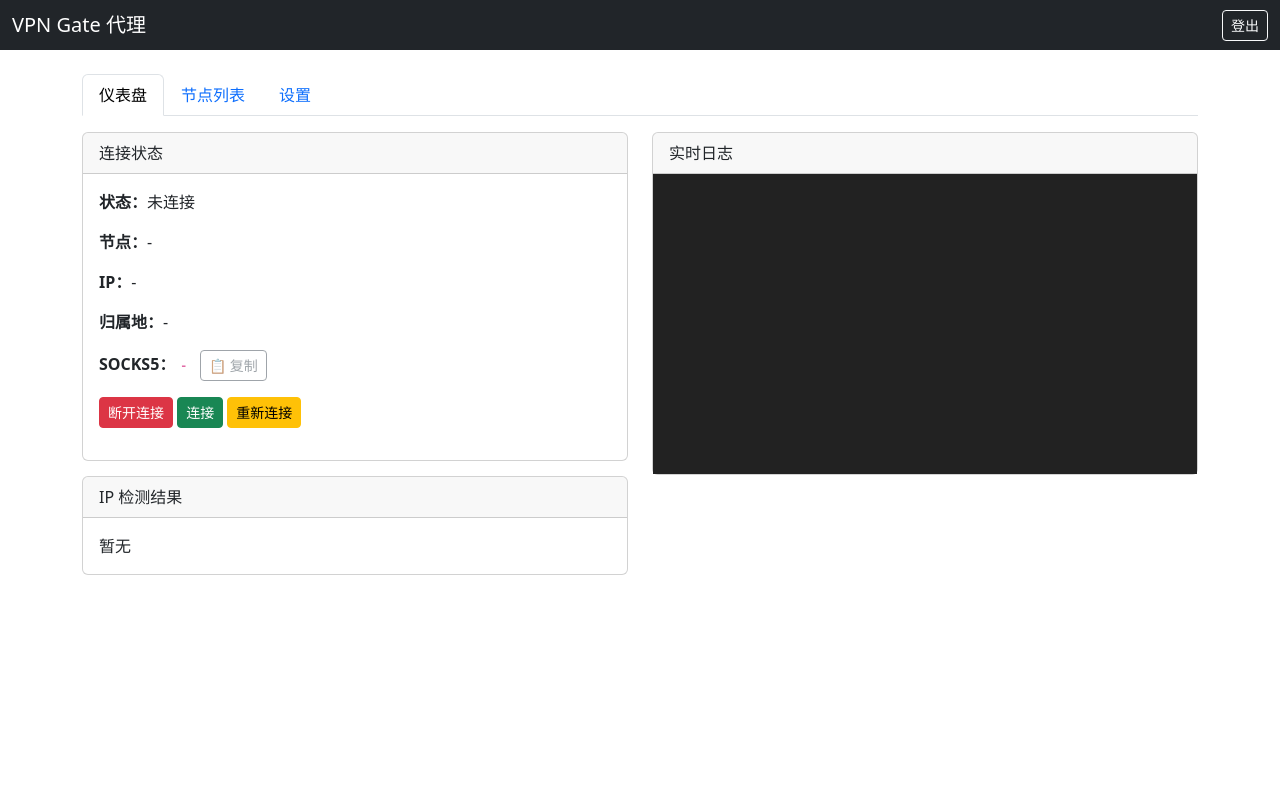
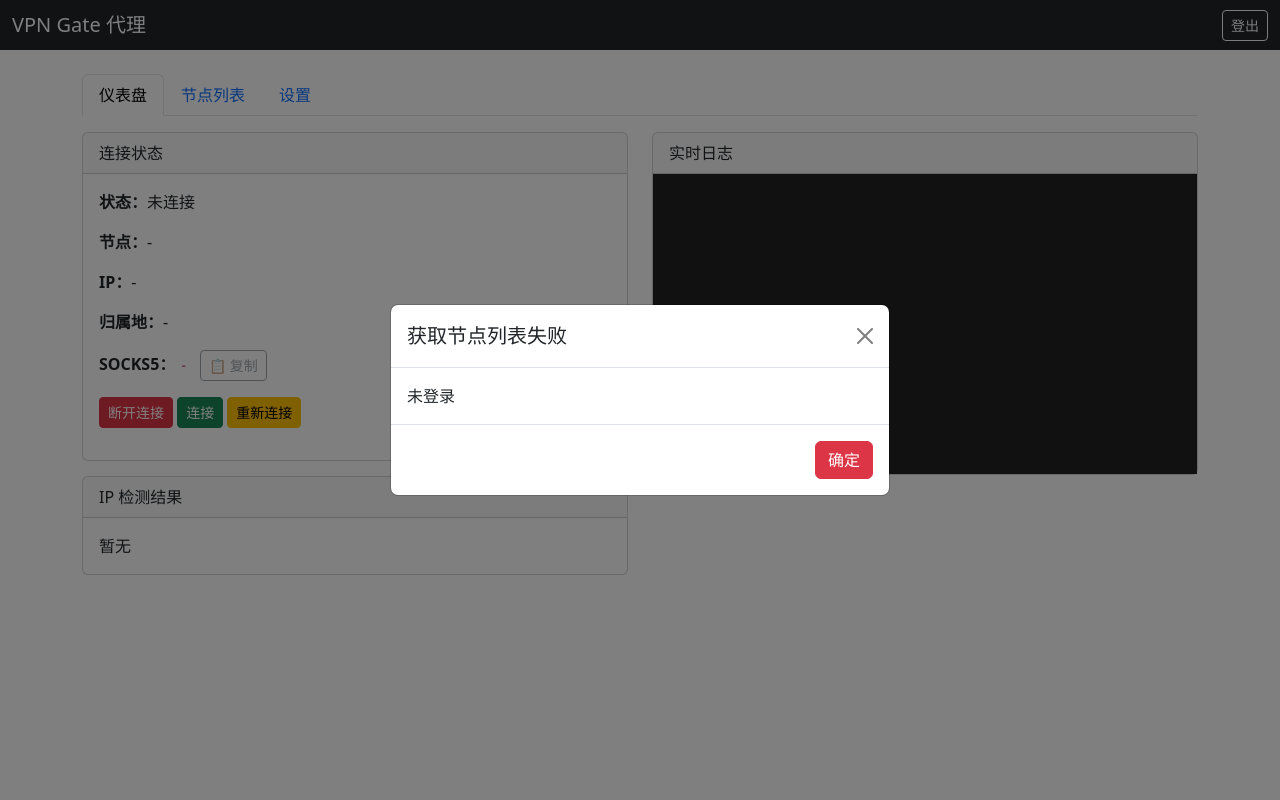
Before and after one commit to owenxx10086/vpngate-proxy, a Flask app: template app/templates/index.html in a window 1280 px wide. Run offline with Flask 3, Linux system fonts and the light colour scheme; the template is opened without the code that fills it, so the values that code supplies are empty; some libraries are stand-ins or nearby versions.

Commit message:
Update index.html

```diff
--- a/app/templates/index.html
+++ b/app/templates/index.html
@@ -131,17 +131,65 @@
         </div>
     </div>
 
+    <!-- 全局自定义消息/确认模态框 -->
+    <div class="modal fade" id="globalModal" tabindex="-1" aria-hidden="true">
+        <div class="modal-dialog modal-dialog-centered">
+            <div class="modal-content">
+                <div class="modal-header">
+                    <h5 class="modal-title" id="globalModalTitle"></h5>
+                    <button type="button" class="btn-close" data-bs-dismiss="modal" aria-label="Close"></button>
+                </div>
+                <div class="modal-body" id="globalModalBody"></div>
+                <div class="modal-footer" id="globalModalFooter"></div>
+            </div>
+        </div>
+    </div>
+
     <script>
         const socket = io();
         const logPanel = document.getElementById("log-panel");
         const modalLogPanel = document.getElementById("modal-log-panel");
         const connectModal = new bootstrap.Modal(document.getElementById("connectModal"));
+        const globalModal = new bootstrap.Modal(document.getElementById("globalModal"));
         let isConnecting = false;
         let modalVisible = false;
         let allNodes = [];
         let isRefreshing = false;
         let configRegion = "all";
 
+        // 全局自定义弹窗函数
+        function showMessage(title, message, type = "info") {
+            const titleEl = document.getElementById("globalModalTitle");
+            const bodyEl = document.getElementById("globalModalBody");
+            const footerEl = document.getElementById("globalModalFooter");
+            titleEl.textContent = title;
+            bodyEl.textContent = message;
+            footerEl.innerHTML = `<button type="button" class="btn btn-${type === "danger" ? "danger" : "primary"}" data-bs-dismiss="modal">确定</button>`;
+            globalModal.show();
+        }
+
+        function showConfirm(title, message, callback) {
+            const titleEl = document.getElementById("globalModalTitle");
+            const bodyEl = document.getElementById("globalModalBody");
+            const footerEl = document.getElementById("globalModalFooter");
+            titleEl.textContent = title;
+            bodyEl.textContent = message;
+            footerEl.innerHTML = `
+                <button type="button" class="btn btn-secondary" id="confirmNo">取消</button>
+                <button type="button" class="btn btn-primary" id="confirmYes">确定</button>
+            `;
+            globalModal.show();
+            document.getElementById("confirmYes").onclick = () => {
+                globalModal.hide();
+                callback(true);
+            };
+            document.getElementById("confirmNo").onclick = () => {
+                globalModal.hide();
+                callback(false);
+            };
+        }
+
+        // 日志监听
         socket.on("log", (data) => {
             const msg = `<div>${data.message}</div>`;
             logPanel.innerHTML += msg;
@@ -152,6 +200,7 @@
             }
         });
 
+        // 仪表盘状态更新
         async function updateStatus() {
             try {
                 const res = await fetch("/api/status");
@@ -175,6 +224,7 @@
         setInterval(updateStatus, 3000);
         updateStatus();
 
+        // 复制 SOCKS5
         document.getElementById("copy-socks-btn").addEventListener("click", () => {
             const socks = document.getElementById("socks-link").textContent;
             if (!socks || socks === "-") return;
@@ -200,14 +250,15 @@
                 document.execCommand("copy");
                 btn.textContent = "✅ 已复制";
             } catch (err) {
-                alert("复制失败，请手动复制：" + text);
+                showMessage("复制失败", "请手动复制：" + text, "danger");
             } finally {
                 document.body.removeChild(textarea);
                 setTimeout(() => { btn.textContent = "📋 复制"; }, 2000);
             }
         }
 
-        function buildRegionOptions(nodes) {
+        // 构建地区选项 HTML（基于全部节点）
+        function buildRegionOptions(nodes, selectedVal = null) {
             const regions = new Set();
             nodes.forEach(n => {
                 if (n.country_short) regions.add(JSON.stringify({short: n.country_short, long: n.country_long}));
@@ -215,31 +266,25 @@
             const sorted = Array.from(regions).map(JSON.parse).sort((a,b) => a.short.localeCompare(b.short));
             let html = '<option value="all">所有地区</option>';
             sorted.forEach(r => {
-                html += `<option value="${r.short}">${r.long} (${r.short})</option>`;
+                const selAttr = selectedVal && selectedVal === r.short ? " selected" : "";
+                html += `<option value="${r.short}"${selAttr}>${r.long} (${r.short})</option>`;
             });
             return html;
         }
 
+        // 更新节点列表地区筛选器（始终显示所有地区，并保持当前选中值）
         function populateRegionFilter(nodes) {
             const select = document.getElementById("region-filter");
             const currentVal = select.value || localStorage.getItem("selectedRegion") || "all";
-            select.innerHTML = buildRegionOptions(nodes);
-            if ([...select.options].some(opt => opt.value === currentVal)) {
-                select.value = currentVal;
-            } else {
-                select.value = "all";
-            }
+            select.innerHTML = buildRegionOptions(nodes, currentVal);
         }
 
+        // 更新设置页地区下拉（始终显示所有地区，并保持配置值或当前选中值）
         function updateSettingsRegionDropdown(nodes) {
             const select = document.getElementById("cfg-region");
-            const currentVal = select.value || configRegion || "all";
-            select.innerHTML = buildRegionOptions(nodes);
-            if ([...select.options].some(opt => opt.value === currentVal)) {
-                select.value = currentVal;
-            } else {
-                select.value = "all";
-            }
+            // 优先使用从配置加载的值，其次当前选中值
+            const currentVal = configRegion || select.value || "all";
+            select.innerHTML = buildRegionOptions(nodes, currentVal);
         }
 
         function renderNodeTable(nodes) {
@@ -300,12 +345,13 @@
                 allNodes = nodes;
                 renderNodeTable(nodes);
                 updateStats(nodes);
-                populateRegionFilter(nodes);
-                updateSettingsRegionDropdown(nodes);
+                // 使用全部节点（allNodes）更新下拉，保证选项完整
+                populateRegionFilter(allNodes);
+                updateSettingsRegionDropdown(allNodes);
                 status.textContent = "刷新完成";
                 setTimeout(() => { status.textContent = ""; }, 2000);
             } catch(e) {
-                alert("获取节点列表失败: " + e.message);
+                showMessage("获取节点列表失败", e.message, "danger");
                 status.textContent = "刷新失败";
                 setTimeout(() => { status.textContent = ""; }, 2000);
             } finally {
@@ -314,11 +360,12 @@
             }
         }
 
-        // 地区筛选器变化时自动刷新
+        // 节点列表地区筛选器变化时自动刷新
         document.getElementById("region-filter").addEventListener("change", () => {
             refreshNodes();
         });
 
+        // 连接节点（带模态框和自动重试）
         async function connectNode(ip, depth = 0) {
             if (isConnecting && depth === 0) return;
             const MAX_RETRIES = 3;
@@ -405,19 +452,23 @@
         document.getElementById("modal-cancel-btn").addEventListener("click", closeModal);
         document.getElementById("modal-close-btn").addEventListener("click", closeModal);
 
-        // 仪表盘按钮
-        document.getElementById("disconnect-btn").addEventListener("click", async () => {
-            if (!confirm("确定要断开当前 VPN 连接吗？")) return;
+        // 仪表盘按钮（使用统一确认弹窗）
+        document.getElementById("disconnect-btn").addEventListener("click", () => {
+            showConfirm("断开连接", "确定要断开当前 VPN 连接吗？", async (confirmed) => {
+                if (!confirmed) return;
                 try {
                     const res = await fetch("/api/disconnect", { method: "POST" });
                     const data = await res.json();
                     if (data.success) {
                         updateStatus();
-                    alert("已断开连接");
+                        showMessage("操作成功", "已断开连接", "success");
                     } else {
-                    alert("断开失败");
+                        showMessage("操作失败", "断开失败", "danger");
                     }
-            } catch(e) { alert("请求失败"); }
+                } catch(e) {
+                    showMessage("请求失败", e.message, "danger");
+                }
+            });
         });
 
         document.getElementById("connect-btn").addEventListener("click", async () => {
@@ -426,15 +477,18 @@
                 const data = await res.json();
                 if (data.success) {
                     updateStatus();
-                    alert(`连接请求已发送 (${data.node})`);
+                    showMessage("连接请求已发送", `正在连接节点 ${data.node}，请查看日志`, "info");
                 } else {
-                    alert("连接失败: " + (data.error || "未知错误"));
+                    showMessage("连接失败", data.error || "未知错误", "danger");
                 }
-            } catch(e) { alert("请求失败"); }
+            } catch(e) {
+                showMessage("请求失败", e.message, "danger");
+            }
         });
 
-        document.getElementById("reconnect-btn").addEventListener("click", async () => {
-            if (!confirm("确定要重新连接吗？")) return;
+        document.getElementById("reconnect-btn").addEventListener("click", () => {
+            showConfirm("重新连接", "确定要重新连接吗？", async (confirmed) => {
+                if (!confirmed) return;
                 try {
                     await fetch("/api/disconnect", { method: "POST" });
                     setTimeout(async () => {
@@ -442,18 +496,21 @@
                         const data = await res.json();
                         if (data.success) {
                             updateStatus();
-                        alert(`已重新连接到 ${data.node}`);
+                            showMessage("重新连接成功", `已重新连接到 ${data.node}`, "success");
                         } else {
-                        alert("重新连接失败: " + (data.error || "未知错误"));
+                            showMessage("重新连接失败", data.error || "未知错误", "danger");
                         }
                     }, 1500);
-            } catch(e) { alert("断开失败"); }
+                } catch(e) {
+                    showMessage("断开失败", e.message, "danger");
+                }
+            });
         });
 
-        // 设置页 - 保存并重启服务
-        document.getElementById("restart-btn").addEventListener("click", async () => {
-            if (!confirm("将保存当前设置并重启服务，确定继续？")) return;
-            // 先收集表单数据并保存
+        // 重启按钮
+        document.getElementById("restart-btn").addEventListener("click", () => {
+            showConfirm("保存并重启服务", "将保存当前设置并重启服务，确定继续？", async (confirmed) => {
+                if (!confirmed) return;
                 const newCfg = {
                     web_password: document.getElementById("cfg-password").value,
                     api_url: document.getElementById("cfg-api-url").value,
@@ -467,7 +524,6 @@
                 };
                 const msg = document.getElementById("settings-msg");
                 try {
-                // 保存设置
                     const saveRes = await fetch("/api/config", {
                         method: "POST",
                         headers: { "Content-Type": "application/json" },
@@ -475,28 +531,24 @@
                     });
                     const saveData = await saveRes.json();
                     if (!saveData.success) {
-                    msg.textContent = "保存失败，无法重启: " + (saveData.error || "未知错误");
-                    msg.className = "ms-3 text-danger";
-                    setTimeout(() => { msg.textContent = ""; msg.className = "ms-3"; }, 2000);
+                        showMessage("保存失败", saveData.error || "未知错误", "danger");
                         return;
                     }
-                // 重启
                     const restartRes = await fetch("/api/restart", { method: "POST" });
                     const restartData = await restartRes.json();
                     if (restartData.success) {
-                    alert("设置已保存，重启指令已发送，页面即将刷新");
+                        showMessage("重启中", "设置已保存，服务正在重启，页面即将刷新", "info");
                         setTimeout(() => location.reload(), 3000);
                     } else {
-                    alert("保存成功但重启失败: " + (restartData.error || "未知错误"));
+                        showMessage("重启失败", restartData.error || "未知错误", "danger");
                     }
                 } catch(e) {
-                msg.textContent = "请求失败: " + e.message;
-                msg.className = "ms-3 text-danger";
-                setTimeout(() => { msg.textContent = ""; msg.className = "ms-3"; }, 2000);
+                    showMessage("请求失败", e.message, "danger");
                 }
             });
+        });
 
-        // 普通保存按钮保持不变
+        // 设置页加载与保存
         async function loadSettings() {
             try {
                 const res = await fetch("/api/config");
@@ -510,8 +562,12 @@
                 document.getElementById("cfg-node-limit").value = cfg.node_limit || 200;
                 document.getElementById("cfg-check-limit").value = cfg.check_limit || 20;
                 configRegion = cfg.region || "all";
+                // 如果节点列表已加载，更新设置地区下拉
                 if (allNodes.length > 0) {
                     updateSettingsRegionDropdown(allNodes);
+                } else {
+                    // 首次加载还没有节点时，下拉只有 all
+                    document.getElementById("cfg-region").innerHTML = '<option value="all" selected>所有地区</option>';
                 }
             } catch(e) {
                 console.error("加载设置失败", e);
```
Lines whose indentation alone changed are shown as unchanged.
